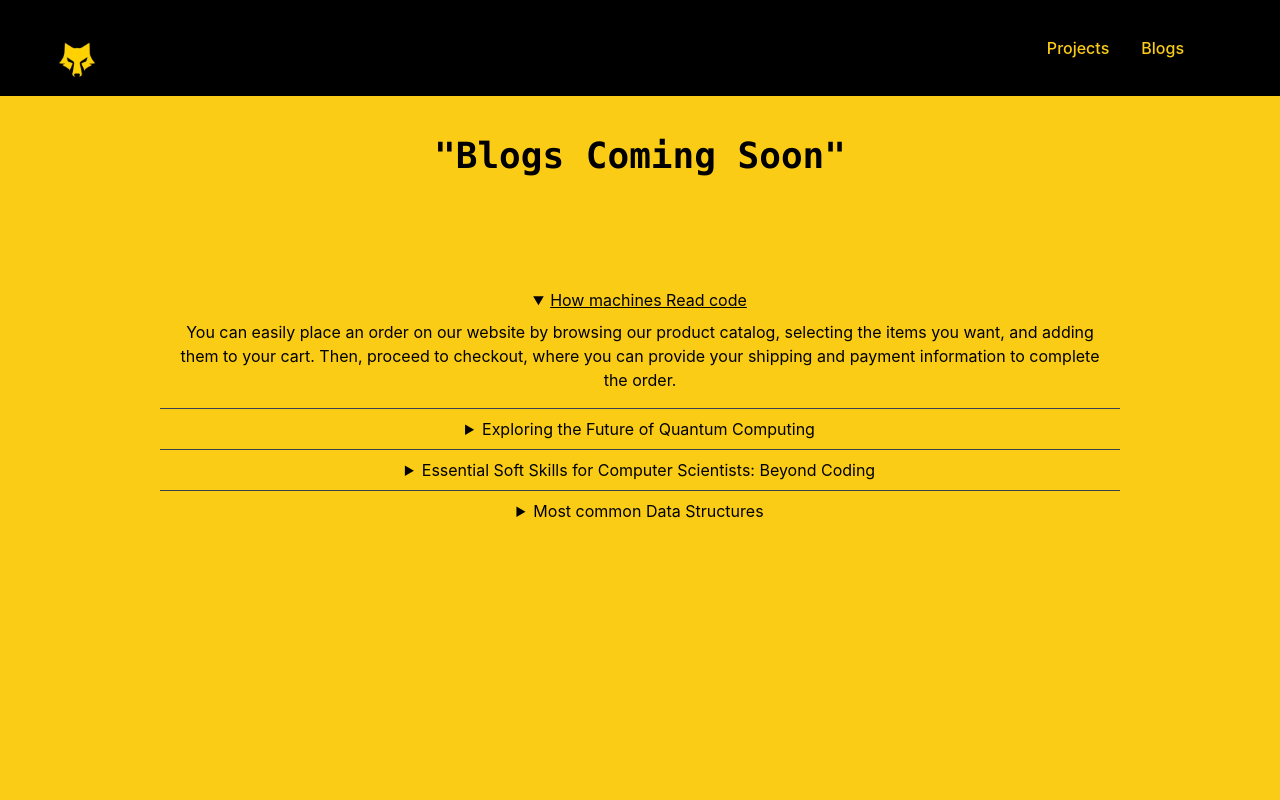
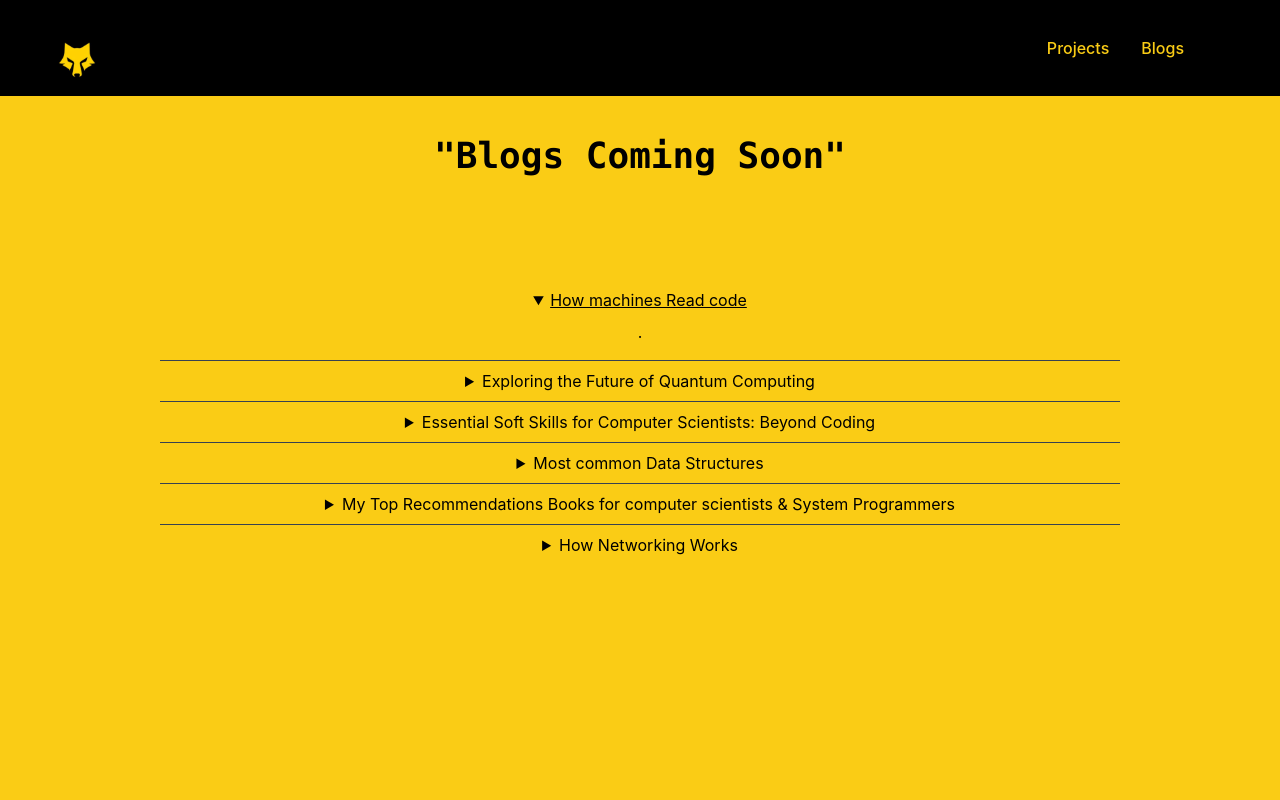
Before and after one commit to treva556/mt-portfolio, a React (Create React App) app: page /blogs in a window 1280 px wide. Both pictures are taken after a click on the heading "How machines Read code". Shown: the top 800 px of the page. Built offline with nearby package versions, Linux system fonts and the light colour scheme.

Commit message:
blog update

```diff
--- a/src/pages/Blogs.js
+++ b/src/pages/Blogs.js
@@ -20,13 +20,13 @@ function Blogs() {
       <details>
         <summary class="py-2 outline-none cursor-pointer focus:underline"> How machines Read code </summary>
         <div class="px-4 pb-4">
-          <p>You can easily place an order on our website by browsing our product catalog, selecting the items you want, and adding them to your cart. Then, proceed to checkout, where you can provide your shipping and payment information to complete the order.</p>
+          <p>.</p>
         </div>
       </details>
       <details>
         <summary class="py-2 outline-none cursor-pointer focus:underline">Exploring the Future of Quantum Computing </summary>
         <div class="px-4 pb-4">
-          <p>We accept various payment methods, including credit cards, debit cards, net banking, and mobile wallet payments. You can choose the payment option that is most convenient for you during the checkout process.</p>
+          <p>What is quantum computing? Well...</p>
         </div>
       </details>
 
@@ -46,6 +46,27 @@ function Blogs() {
         </div>
       </details>
 
+      <details>
+        <summary class="py-2 outline-none cursor-pointer focus:underline"> My Top Recommendations Books for computer scientists & System Programmers</summary>
+        <div class="px-4 pb-4">
+          <ul>
+            <li> But how do it know by   </li>
+            <li> Modern Operating Systems  </li>
+            <li> Computer Systems: a programmers perspective 🥇 </li>
+            <li> Algorith Design Manual </li>
+            <li> Programming from Ground Up </li>
+            <li> Cracking the Coding Intervies </li>
+          </ul>
+        </div>
+      </details>
+
+      <details>
+        <summary class="py-2 outline-none cursor-pointer focus:underline"> How Networking Works </summary>
+        <div class="px-4 pb-4">
+          <p>If you have any questions, concerns, or need assistance,.</p>
+        </div>
+      </details>
+
     </div>
   </div>
 </section>
```
